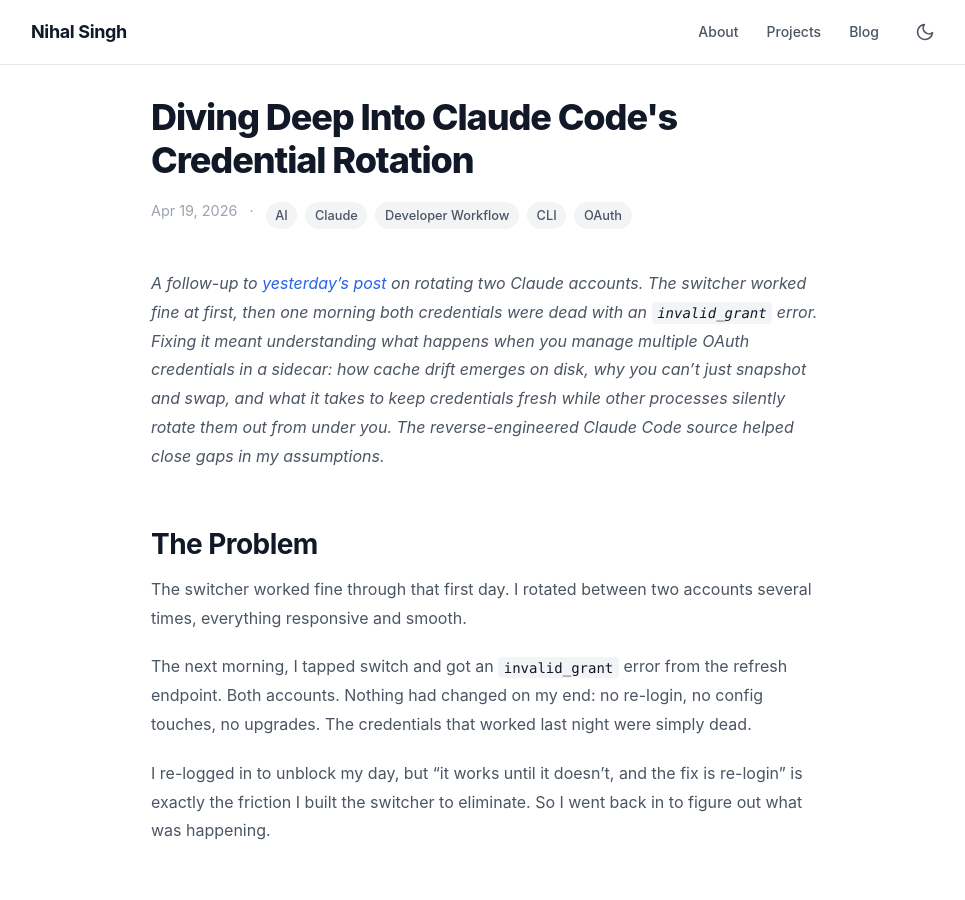
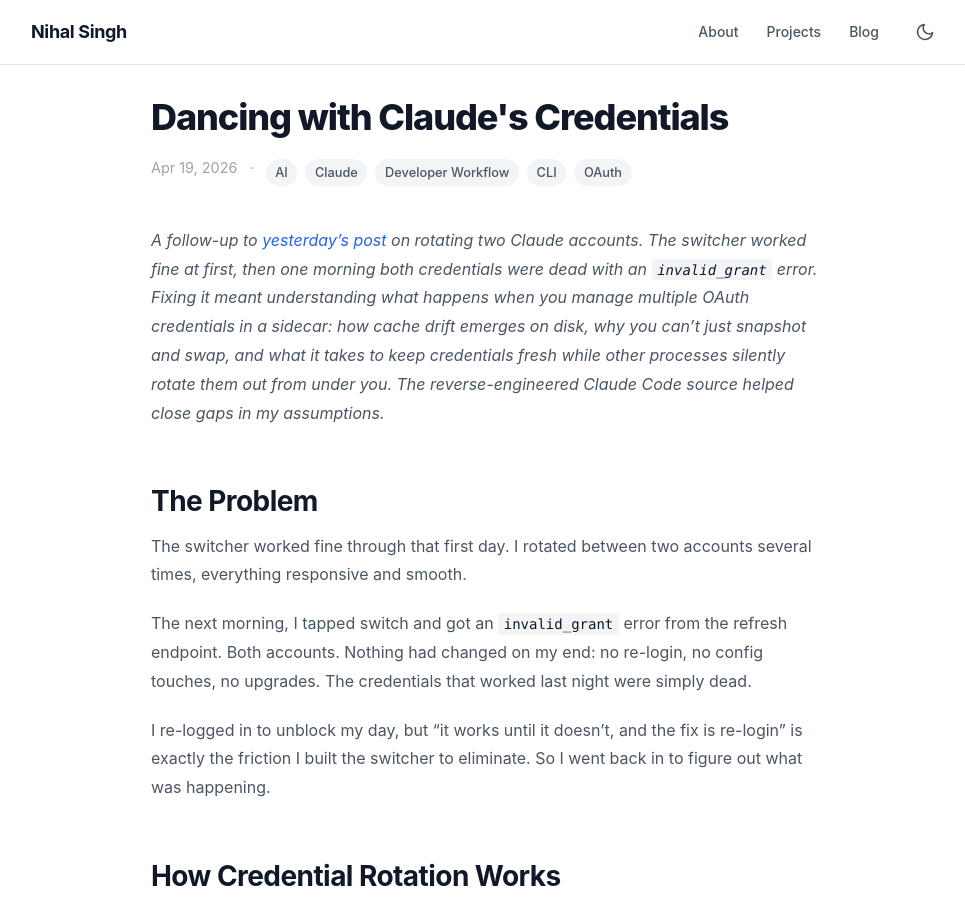
Before and after one commit to nihal111/nihal111.github.io, a Jekyll site: the page built from _posts/2026-04-19-why-my-claude-switcher-broke-overnight.markdown, in a window 1280 px wide and 900 px high. Shown: the whole window, without its empty margins (153-1118 px from the left). Built offline with Jekyll 4.4.1, drawn with Linux system fonts in a browser that asks for light colours; comment, search, counter and statistics services are not loaded.

Commit message:
Update post title to 'Dancing with Claude's Credentials'
Co-Authored-By: Claude Opus 4.7 <noreply@anthropic.com>

```diff
--- a/_posts/2026-04-19-why-my-claude-switcher-broke-overnight.markdown
+++ b/_posts/2026-04-19-why-my-claude-switcher-broke-overnight.markdown
@@ -1,6 +1,6 @@
 ---
 layout: post
-title: "Diving Deep Into Claude Code's Credential Rotation"
+title: "Dancing with Claude's Credentials"
 date: 2026-04-19
 comments: true
 tags:
```
